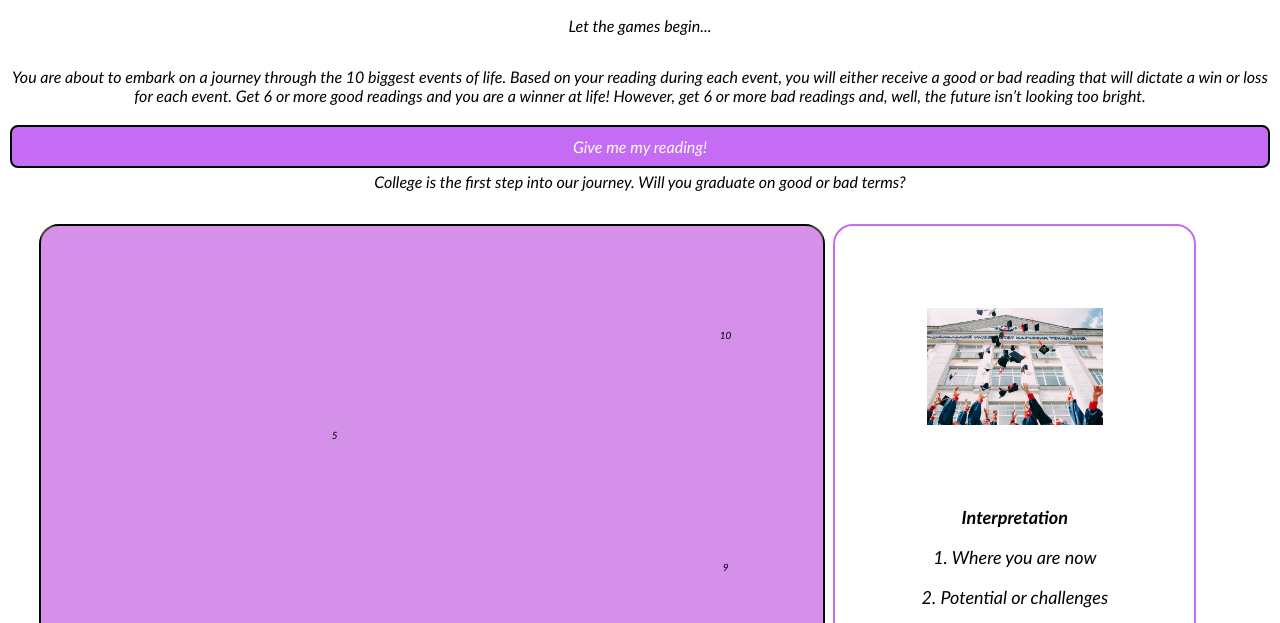
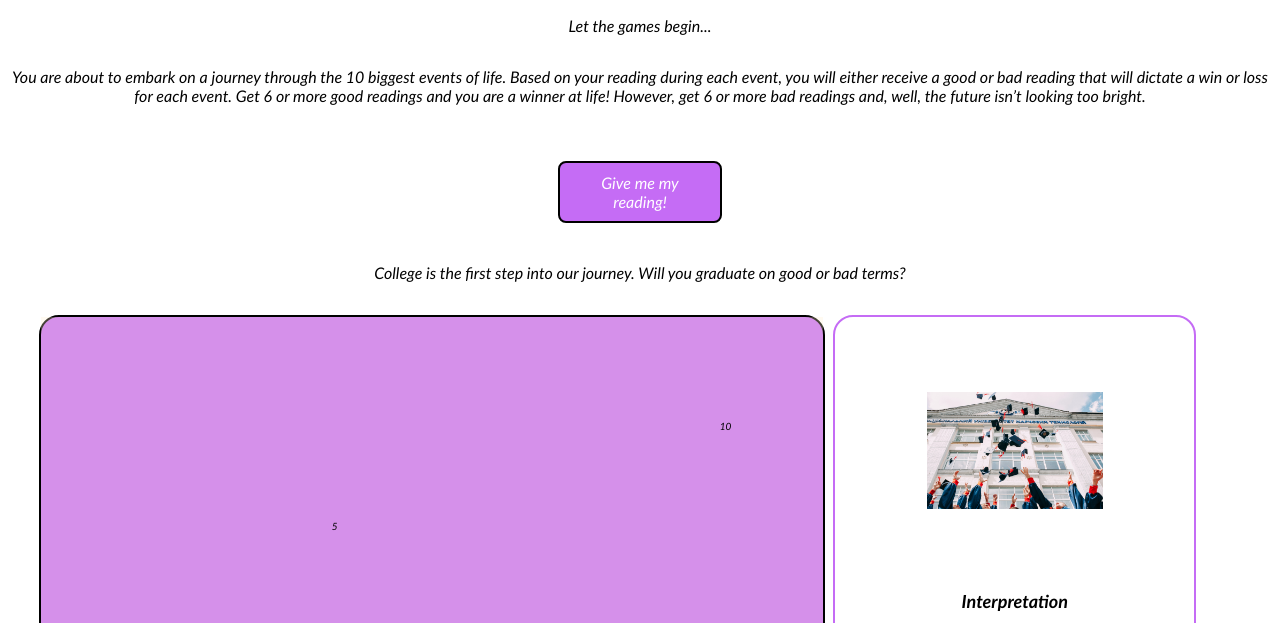
Before and after one commit to sk1264/project_1_tarot, a plain HTML site: page index.html in a window 1280 px wide. Both pictures are taken after a click on the button "Start Game". Shown: the part 159-782 px from the top of the page. Drawn offline with Linux system fonts and the light colour scheme.

Commit message:
css update

```diff
--- a/app.js
+++ b/app.js
@@ -29,6 +29,7 @@ const readingButton = document.getElementById('reading-button');
 const interpretation = document.querySelector(".interpretation");
 const interpItems = document.querySelector("#interpItems");
 const eventImage = document.querySelector(".eventImage");
+const destinyButton = document.querySelector(".destinyButton");
 
 //-------------ATTACHING EVENT LISTENERS-----💥
 nextButton.addEventListener("click", nextLifeEvent);
@@ -37,6 +38,9 @@ readingButton.addEventListener('click', produceReading);
 interpretation.addEventListener("click",()=>{
   interpItems.classList.toggle("hidden");
 })
+// destinyButton.addEventListener("click", ()=>{
+//   destinyReading.classList.toggle("hidden")});
+
 
 // function that dictates player name for the game, hides intro screen, shows game screen, and displays first life event
 function startGame() {
@@ -49,7 +53,6 @@ function startGame() {
   lifeEvent.innerText = lifeEvents[state.currentLifeEvent]; //<---- staring our
 }
 //button to start shuffled deck reading displayed on browser
-
 
 
 
@@ -184,6 +187,7 @@ function nextLifeEvent(){
     eventImage.classList.toggle(eventImages[state.currentLifeEvent])
     lifeEvent.innerText = lifeEvents[state.currentLifeEvent]; //<---- staring our
 }
+// -----------------------------------------------------------------------
 
 // -----------------------------------------------------------------------
 // for loop iterates through the tarotDeck array
@@ -262,7 +266,6 @@ function produceReading() {
 // ----------------------------------------------------------- <3
 
 
-
 // return a number between a min and a max relating to looping over the cards to assign thems
 function getRandomNum (min, max) {
     return Math.floor(Math.random() * (max - min) + min);
--- a/main.css
+++ b/main.css
@@ -42,7 +42,7 @@
     text-decoration: none;
     display: inline-block;
     font-size: 16px;
-    margin: 4px 2px;
+    margin: 40px 550px;
     cursor: pointer;
 }
 
@@ -116,11 +116,11 @@
     margin: 6px 4px;
     padding: 5px 14px;
     color: black;
-    height: 100%;
+    height: 120%;
     display: inline-block;
     width: 30%;
     text-align: center;
-    padding: 80px 0;
+    padding: 73px 0px;
     font-size: 18px;
 
 }
```
